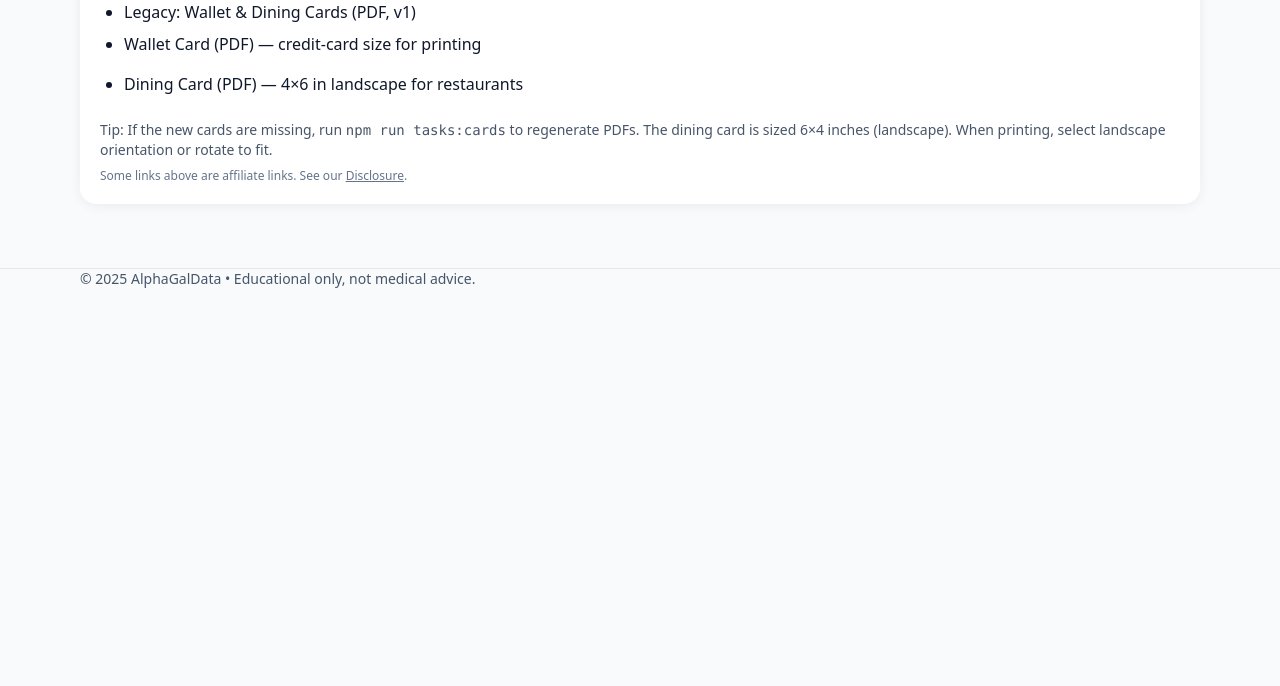
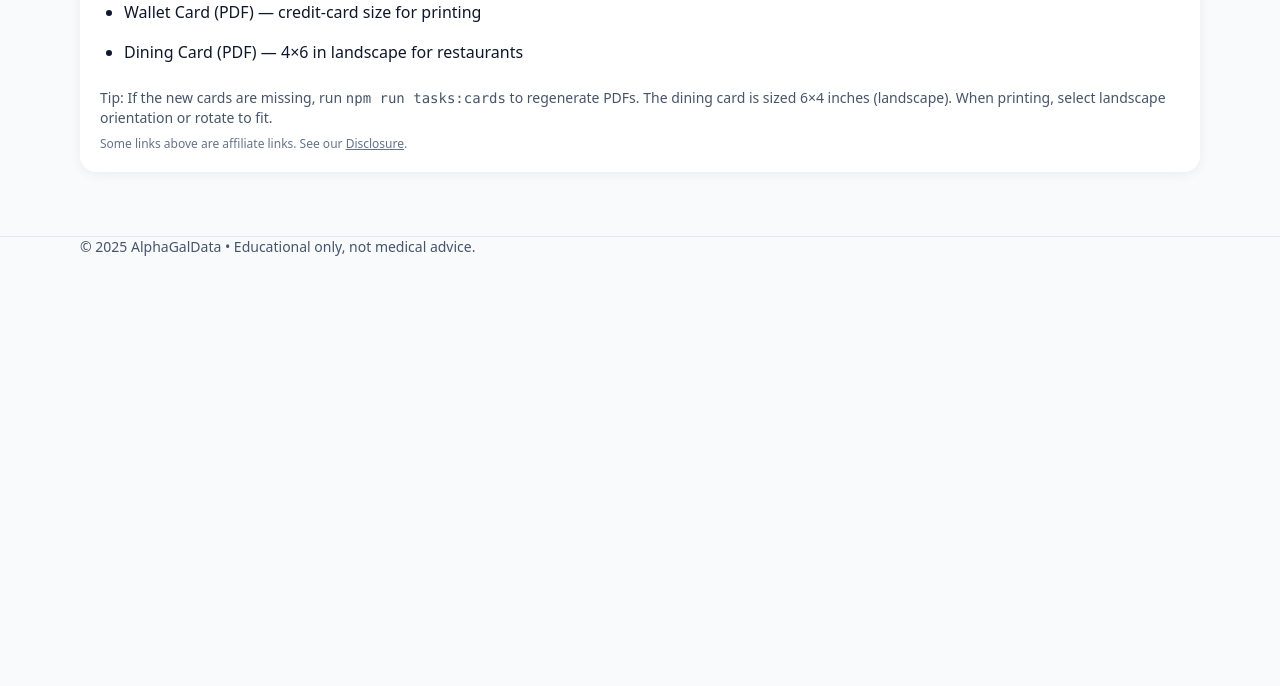
Before and after one commit to SamMonk/alphagaldata, a Gatsby site: page /downloads in a window 1280 px wide. Shown: the part 114-800 px from the top of the page. Built offline with nearby package versions, Linux system fonts and the light colour scheme; Gatsby itself is replaced by a stand-in of ours.

Commit message:
cards looking good

```diff
--- a/src/pages/downloads.tsx
+++ b/src/pages/downloads.tsx
@@ -8,9 +8,9 @@ export default function DownloadsPage(){
       <div className='card'>
         <h1 className='text-2xl font-bold mb-4'>Downloads</h1>
         <ul className='list-disc ml-6 space-y-2'>
-          <li>
+          {/* <li>
             <a href='/downloads/alphagal_cards_v1.pdf' target='_blank' rel='noreferrer'>Legacy: Wallet & Dining Cards (PDF, v1)</a>
-          </li>
+          </li> */}
           <li>
             <a href='/downloads/ags_wallet_card_v1.pdf' target='_blank' rel='noreferrer'>Wallet Card (PDF)</a> — credit‑card size for printing
           </li>
```
